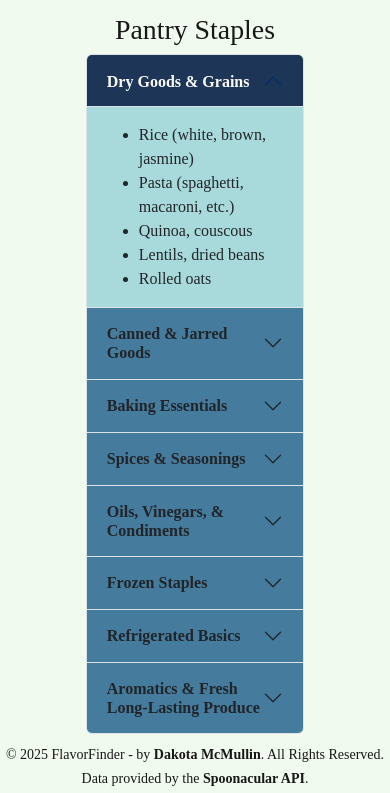
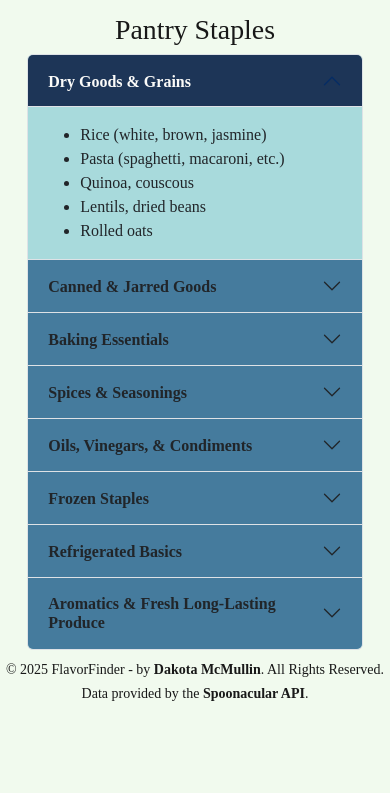
Before and after one commit to koda-m/FlavorFinder, a plain HTML site: page staples.html in a window 390 px wide. Shown: the part 51-844 px from the top of the page. Drawn offline with nearby package versions, Linux system fonts and the light colour scheme; a web font is replaced by a local one.

Commit message:
Added CSS to make staples.html responsive.

```diff
--- a/css/styles.css
+++ b/css/styles.css
@@ -162,4 +162,8 @@ footer a:hover {
 	.overlay-text {
 		width: 80%;
 	}
+
+	#staples-main {
+		width: 90%;
+	}
 }
```
